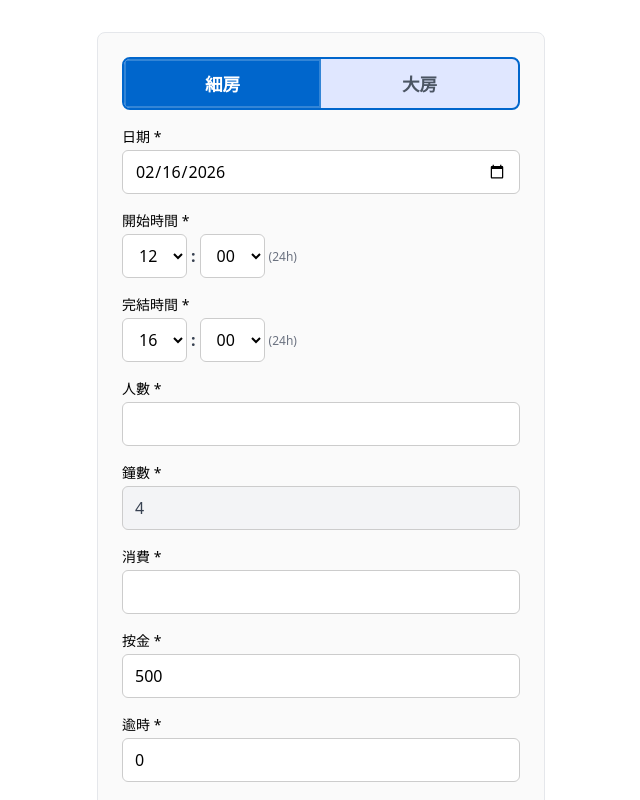
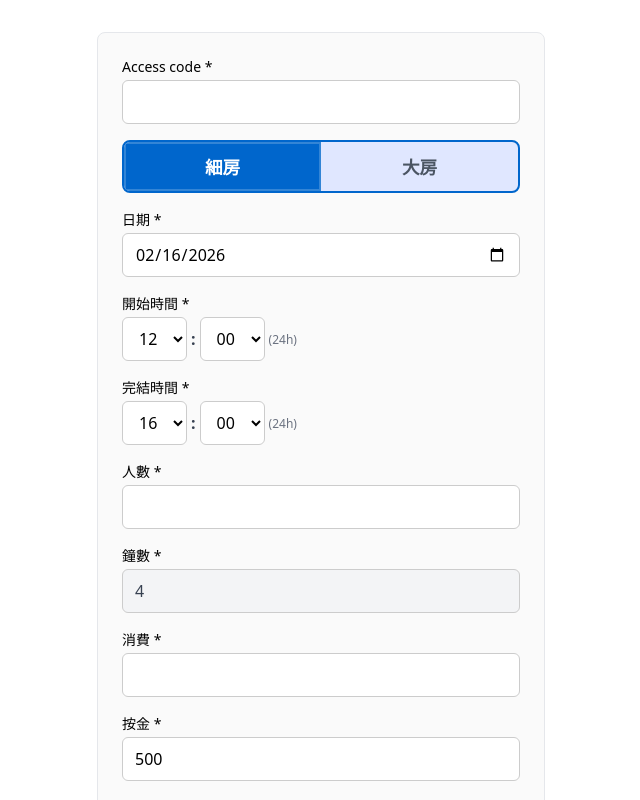
Before and after one commit to kwankwankwok/kingwin-record-form, a React (Vite) app: page / in a window 1280 px wide. Shown: the top 800 px of the page, without its empty margins (319-959 px from the left). Built offline with nearby package versions, Linux system fonts and the light colour scheme.

Commit message:
add access code

```diff
--- a/src/components/Form.jsx
+++ b/src/components/Form.jsx
@@ -200,6 +200,7 @@ export default function Form() {
     useState(false);
   const [status, setStatus] = useState(null);
   const [submitting, setSubmitting] = useState(false);
+  const [accessCode, setAccessCode] = useState("");
 
   function handleChange(id, value) {
     setFormData((prev) => {
@@ -238,6 +239,10 @@ export default function Form() {
     e.preventDefault();
     if (!SCRIPT_URL) {
       setStatus({ type: "error", message: "Missing VITE_GOOGLE_SCRIPT_URL" });
+      return;
+    }
+    if (!accessCode || !accessCode.trim()) {
+      setStatus({ type: "error", message: "Access code is required" });
       return;
     }
     const payload = { ...formData };
@@ -284,7 +289,7 @@ export default function Form() {
     setSubmitting(true);
     setStatus(null);
 
-    const body = { ...payload, roomType };
+    const body = { ...payload, roomType, accessCode: accessCode.trim() };
     if (body.percentageDiscount === 0) {
       body.percentageDiscount = "";
     }
@@ -294,8 +299,13 @@ export default function Form() {
       body: JSON.stringify(body),
     })
       .then((res) => {
-        if (!res.ok) throw new Error(res.statusText || "Request failed");
-        return res.json().catch(() => ({}));
+        return res.json().catch(() => ({})).then((result) => {
+          if (!res.ok) throw new Error(result.error || res.statusText || "Request failed");
+          if (result && result.success === false) {
+            throw new Error(result.error || "Request failed");
+          }
+          return result;
+        });
       })
       .then(() => {
         setStatus({ type: "success", message: "Submitted successfully" });
@@ -345,6 +355,23 @@ export default function Form() {
   return (
     <div className={styles.wrapper}>
       <form className={styles.form} onSubmit={handleSubmit}>
+        <div className={styles.field}>
+          <label htmlFor="accessCode" className={styles.label}>
+            Access code *
+          </label>
+          <input
+            id="accessCode"
+            type="password"
+            className={styles.input}
+            value={accessCode}
+            onChange={(e) => {
+              setAccessCode(e.target.value);
+              setStatus(null);
+            }}
+            autoComplete="off"
+            required
+          />
+        </div>
         <div className={styles.roomToggle} role='tablist' aria-label='房間'>
           <button
             type='button'
```
Also changed, not shown: 1 other file (tests, documents, lock files or other folders).
